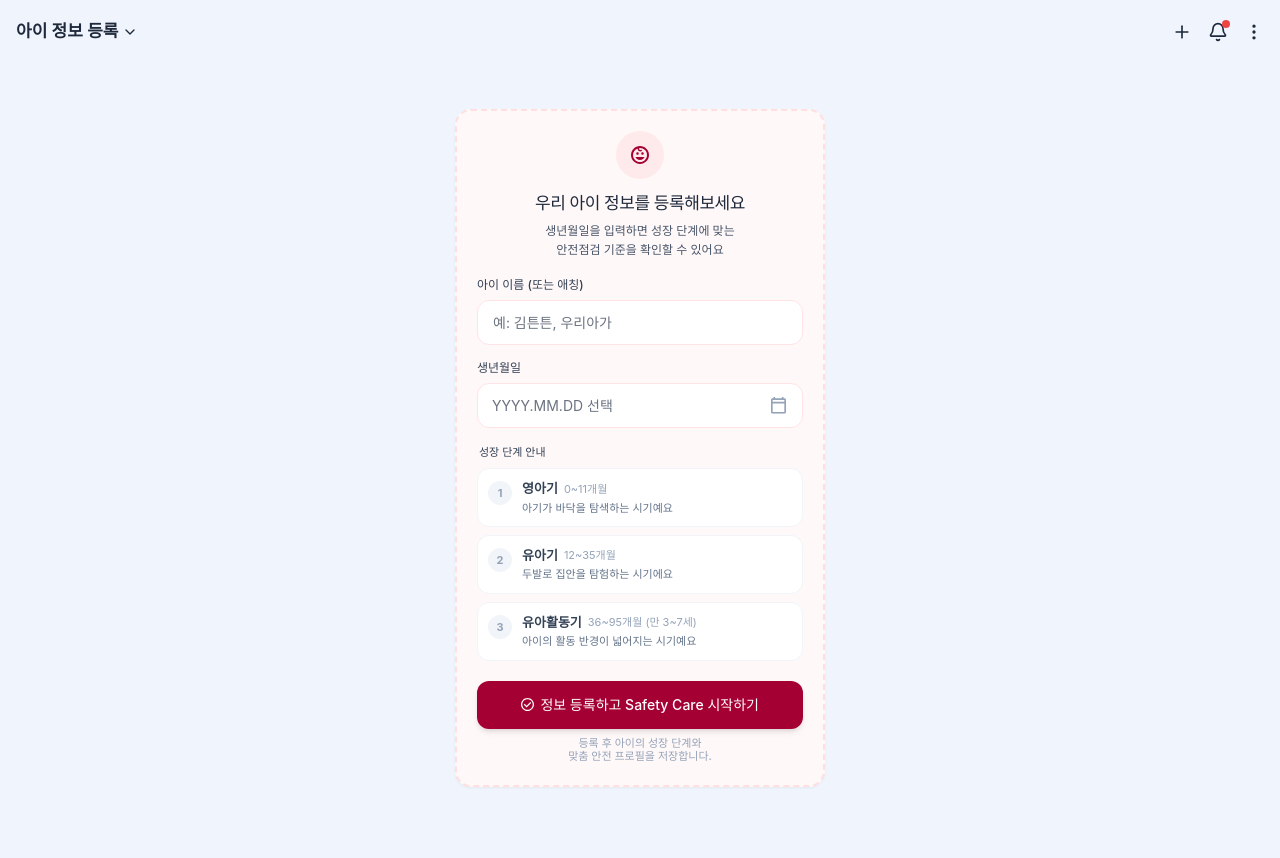
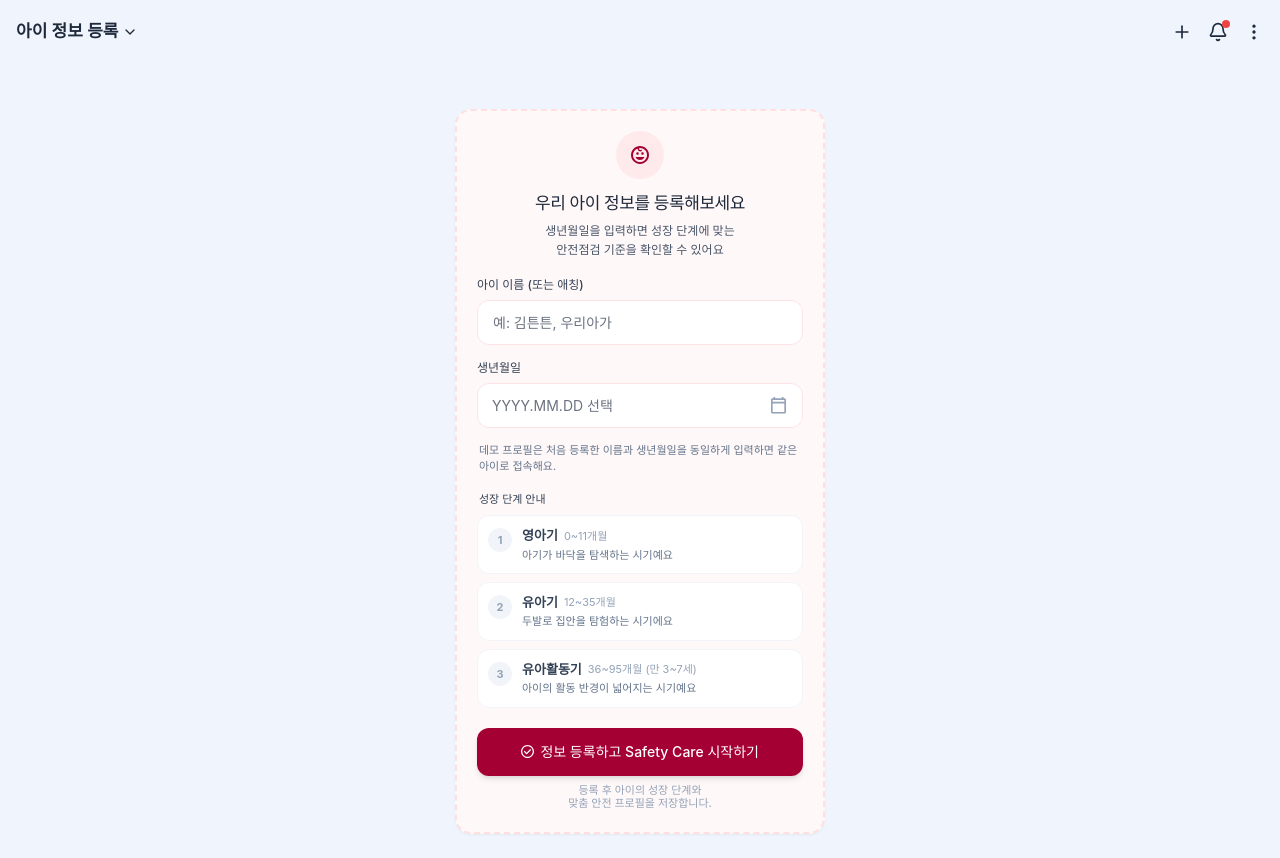
Before and after one commit to suim3690-hash/deni, a React (Vite) app in the folder frontend/: page / in a window 1280 px wide. Before the commit the page ends 811 px from the top, so only its background shows below. Built offline with nearby package versions, Linux system fonts and the light colour scheme; no server answers.

Commit message:
feat: share demo profiles by child details

```diff
--- a/frontend/src/lib/id.ts
+++ b/frontend/src/lib/id.ts
@@ -1,3 +1,27 @@
+// 데모 환경에서 동일한 이름·생년월일 조합은 어느 브라우저에서도 같은 등록 요청 키를 만든다.
+// 백엔드는 같은 키와 같은 입력을 재전송하면 기존 아이를 반환한다. 인증 수단이 아니므로 데모에서만 사용한다.
+export function childRegistrationKey(name: string, birthDate: string): string {
+  const source = `deni:demo-child-registration:v1|${name.trim().normalize('NFC')}|${birthDate}`
+  let h1 = 1779033703
+  let h2 = 3144134277
+  let h3 = 1013904242
+  let h4 = 2773480762
+  for (let index = 0; index < source.length; index += 1) {
+    const code = source.charCodeAt(index)
+    h1 = h2 ^ Math.imul(h1 ^ code, 597399067)
+    h2 = h3 ^ Math.imul(h2 ^ code, 2869860233)
+    h3 = h4 ^ Math.imul(h3 ^ code, 951274213)
+    h4 = h1 ^ Math.imul(h4 ^ code, 2716044179)
+  }
+  h1 = Math.imul(h3 ^ (h1 >>> 18), 597399067)
+  h2 = Math.imul(h4 ^ (h2 >>> 22), 2869860233)
+  h3 = Math.imul(h1 ^ (h3 >>> 17), 951274213)
+  h4 = Math.imul(h2 ^ (h4 >>> 19), 2716044179)
+  const hex = [h1, h2, h3, h4].map((value) => (value >>> 0).toString(16).padStart(8, '0')).join('')
+  const variant = ((parseInt(hex[16], 16) & 0x3) | 0x8).toString(16)
+  return `${hex.slice(0, 8)}-${hex.slice(8, 12)}-5${hex.slice(13, 16)}-${variant}${hex.slice(17, 20)}-${hex.slice(20, 32)}`
+}
+
 export function generateId(): string {
   if (typeof crypto !== 'undefined' && typeof crypto.randomUUID === 'function') {
     return crypto.randomUUID()
--- a/frontend/src/pages/ChildRegistration.tsx
+++ b/frontend/src/pages/ChildRegistration.tsx
@@ -1,4 +1,4 @@
-import { useRef, useState, type FormEvent } from 'react'
+import { useState, type FormEvent } from 'react'
 import Header from '../components/Header'
 import babyFaceIcon from '../assets/icons/baby-face.svg'
 import calendarIcon from '../assets/icons/calendar.svg'
@@ -6,7 +6,7 @@ import checkIcon from '../assets/icons/check.svg'
 import { computeSafetyProfile, localToday, registerChild, type RegisteredChild } from '../services/children'
 import { ApiRequestError, apiErrorMessage } from '../services/apiError'
 import { stageByOrder, stageDisplayNames, stageOrder, stageRegistrationAgeLabels, stageTitles } from '../lib/stages'
-import { generateId } from '../lib/id'
+import { childRegistrationKey } from '../lib/id'
 
 type RegistrationStatus = 'editing' | 'loading' | 'success' | 'failure'
 
@@ -22,7 +22,6 @@ export default function ChildRegistration({ onGoHome, notice }: ChildRegistratio
   const [error, setError] = useState('')
   const [fieldErrors, setFieldErrors] = useState<Record<string, string>>({})
   const [registeredChild, setRegisteredChild] = useState<RegisteredChild | null>(null)
-  const requestKey = useRef(generateId())
 
   const isReadOnly = status === 'loading' || status === 'success'
   const previewStage = birthDate && birthDate <= localToday() ? computeSafetyProfile(birthDate).stage : null
@@ -31,7 +30,6 @@ export default function ChildRegistration({ onGoHome, notice }: ChildRegistratio
     setStatus('editing')
     setError('')
     setFieldErrors({})
-    requestKey.current = generateId()
   }
 
   async function handleSubmit(event: FormEvent<HTMLFormElement>) {
@@ -62,7 +60,7 @@ export default function ChildRegistration({ onGoHome, notice }: ChildRegistratio
     try {
       const child = await registerChild(
         { name: trimmedName, birthDate },
-        requestKey.current,
+        childRegistrationKey(trimmedName, birthDate),
       )
       setRegisteredChild(child)
       setName(child.name)
@@ -174,6 +172,7 @@ export default function ChildRegistration({ onGoHome, notice }: ChildRegistratio
                 </div>
                 {fieldErrors.birthDate && <p id="child-birthday-error" role="alert" className="text-[11px] text-[#a50034]">{fieldErrors.birthDate}</p>}
               </div>
+              <p className="px-0.5 text-[11px] leading-[1.5] text-[#64748b]">데모 프로필은 처음 등록한 이름과 생년월일을 동일하게 입력하면 같은 아이로 접속해요.</p>
             </div>
 
             <div className="mt-4 space-y-2">
--- a/frontend/src/pages/RegisteredHome.tsx
+++ b/frontend/src/pages/RegisteredHome.tsx
@@ -313,7 +313,7 @@ export default function RegisteredHome({ child, onUpdateChild, onChildUnavailabl
   }
 
   if (showMap) return <HazardLocation hazard={selectedHazard} hazards={dashboard?.activeHazards ?? []} deviceId={device?.deviceId ?? ''} stage={stage} operationState={operationState} detail={hazardDetail} error={hazardError} errorStatus={hazardErrorStatus} isMock={dashboard?.isMock ?? false} onBack={closeMap} onRetry={() => { if (selectedHazard) void openHazardDetail(selectedHazard) }} />
-  if (showSafetyProfile) return <SafetyProfileDetail child={child} onBack={() => setShowSafetyProfile(false)} onUpdateChild={handleProfileChildUpdate} isMock={dashboard?.isMock ?? !import.meta.env.VITE_API_BASE_URL} />
+  if (showSafetyProfile) return <SafetyProfileDetail child={child} onBack={() => setShowSafetyProfile(false)} onUpdateChild={handleProfileChildUpdate} onReregister={() => onChildUnavailable('다른 데모 프로필의 이름과 생년월일을 입력해 주세요.')} isMock={dashboard?.isMock ?? !import.meta.env.VITE_API_BASE_URL} />
   if (showReport && report && reportAvailable) return <GrowthReport child={child} month={report.month} onBack={() => setShowReport(false)} />
 
   return (
--- a/frontend/src/pages/SafetyProfileDetail.tsx
+++ b/frontend/src/pages/SafetyProfileDetail.tsx
@@ -10,13 +10,15 @@ interface Props {
   child: RegisteredChild
   onBack: () => void
   onUpdateChild: (child: RegisteredChild) => void
+  onReregister: () => void
   isMock: boolean
 }
 
 const stageList: Stage[] = ['INFANT', 'TODDLER', 'ACTIVE_CHILD']
 const categoryList: HazardCategory[] = ['SWALLOW', 'LIVING']
 
-export default function SafetyProfileDetail({ child, onBack, onUpdateChild, isMock }: Props) {
+export default function SafetyProfileDetail({ child, onBack, onUpdateChild, onReregister, isMock }: Props) {
+  const [confirmingReregister, setConfirmingReregister] = useState(false)
   const [profileReloadKey, setProfileReloadKey] = useState(0)
   const profileRequestKey = `${child.childId}:${child.birthDate}:${profileReloadKey}`
   const [profileRequest, setProfileRequest] = useState<{
@@ -196,6 +198,20 @@ export default function SafetyProfileDetail({ child, onBack, onUpdateChild, isMo
                   </div>
                   <span className="flex shrink-0 items-center gap-1.5 rounded-full bg-[#eff6ff] px-[10px] py-1 text-[12px] font-medium text-[#2563eb]"><span className="size-1.5 rounded-full bg-[#3b82f6]" />{isSupported && stage ? stageLabels[stage] : '지원 범위 밖'}</span>
                 </div>
+                <div className="mt-3 border-t border-[#f1f5f9] pt-3">
+                  {confirmingReregister ? (
+                    <div role="alert" className="rounded-[14px] border border-[#fecdd3] bg-[#fff1f2] p-3 text-[12px] leading-[1.6] text-[#9f1239]">
+                      <p className="font-bold">다른 데모 프로필로 들어갈까요?</p>
+                      <p className="mt-1 break-keep">현재 탭의 {child.name} 선택을 해제하고 아이 등록 화면으로 이동해요.</p>
+                      <div className="mt-2 flex gap-2">
+                        <button type="button" onClick={() => setConfirmingReregister(false)} className="flex-1 rounded-[10px] border border-[#fecdd3] bg-white py-2 font-semibold focus-visible:outline-[#a50034]">취소</button>
+                        <button type="button" onClick={onReregister} className="flex-1 rounded-[10px] bg-[#b9003d] py-2 font-semibold text-white focus-visible:outline-[#a50034]">프로필 변경</button>
+                      </div>
+                    </div>
+                  ) : (
+                    <button type="button" onClick={() => setConfirmingReregister(true)} className="text-[12px] font-medium text-[#64748b] underline underline-offset-2 focus-visible:outline-[#a50034]">다른 데모 프로필로 변경</button>
+                  )}
+                </div>
               </>
             )}
           </section>
--- a/frontend/src/services/children.ts
+++ b/frontend/src/services/children.ts
@@ -1,4 +1,3 @@
-import { generateId } from '../lib/id'
 import { apiErrorFromResponse } from './apiError'
 
 export interface ChildRegistrationInput {
@@ -103,7 +102,7 @@ async function mockRegisterChild(input: ChildRegistrationInput, idempotencyKey:
   if (previous) return previous
 
   const child: RegisteredChild = {
-    childId: generateId(),
+    childId: idempotencyKey,
     ...input,
     safetyProfile: computeSafetyProfile(input.birthDate),
   }
```
